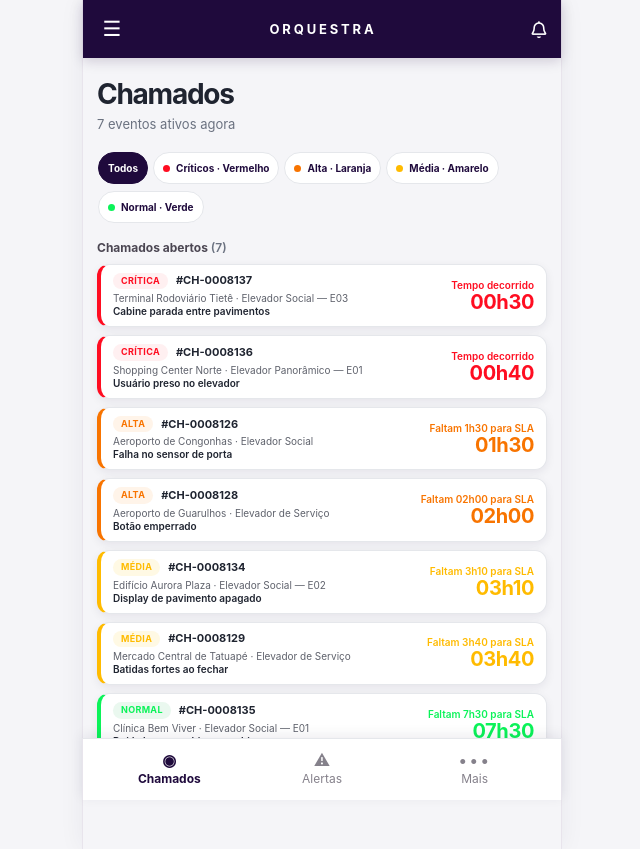
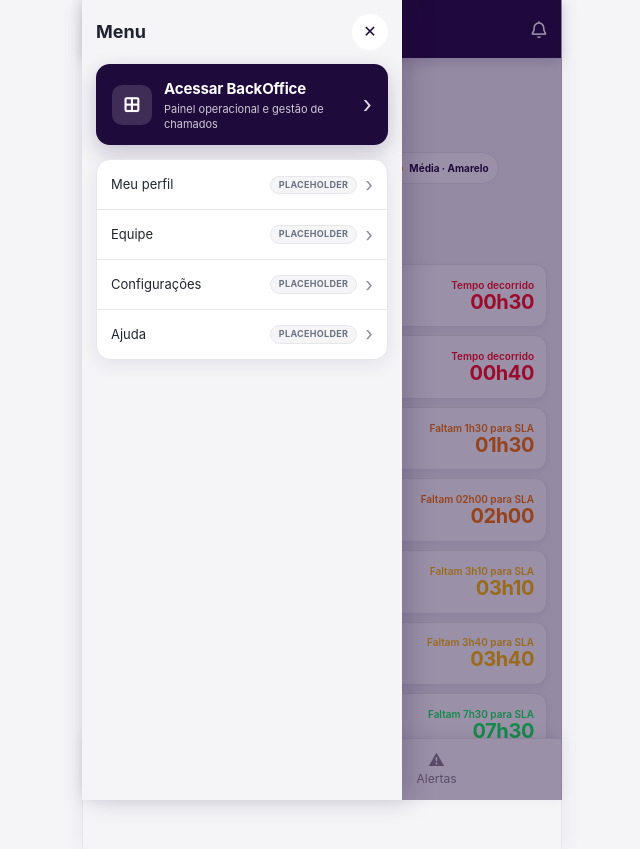
Before and after one commit to SinfoniaTech/Orquestra---Entrega-Acad-mica, a React (Vite) app: page / in a window 1280 px wide. Both pictures are taken after a click on the button "Menu". Shown: the whole page, without its empty margins (318-958 px from the left). Built offline with nearby package versions, Linux system fonts and the light colour scheme.

Commit message:
correcao do menu hamburguer

```diff
--- /dev/null
+++ b/src/components/MenuDrawer.jsx
@@ -0,0 +1,68 @@
+import { useEffect } from "react"
+import { Link } from "react-router-dom"
+import insights from "../data/insights.json"
+
+export default function MenuDrawer({ aberto, onFechar }) {
+  const opcoes = insights.more.opcoes
+  const acessoBackoffice = opcoes.find((opcao) => opcao.tipo === "rota")
+  const placeholders = opcoes.filter((opcao) => opcao.tipo !== "rota")
+
+  useEffect(() => {
+    if (!aberto) return
+    function aoTeclar(e) {
+      if (e.key === "Escape") onFechar()
+    }
+    document.addEventListener("keydown", aoTeclar)
+    return () => document.removeEventListener("keydown", aoTeclar)
+  }, [aberto, onFechar])
+
+  useEffect(() => {
+    if (!aberto) return
+    const anterior = document.body.style.overflow
+    document.body.style.overflow = "hidden"
+    return () => { document.body.style.overflow = anterior }
+  }, [aberto])
+
+  if (!aberto) return null
+
+  return (
+    <div className="menu-overlay" onClick={onFechar}>
+      <nav
+        className="menu-drawer"
+        aria-label="Menu principal"
+        onClick={(e) => e.stopPropagation()}
+      >
+        <div className="menu-drawer__header">
+          <strong>Menu</strong>
+          <button type="button" className="menu-drawer__close" onClick={onFechar} aria-label="Fechar menu">
+            ✕
+          </button>
+        </div>
+
+        {acessoBackoffice && (
+          <Link to={acessoBackoffice.href} className="more-cta" onClick={onFechar}>
+            <span className="more-cta__icon" aria-hidden="true">
+              <i className="fa-solid fa-table-cells-large"></i>
+            </span>
+            <span className="more-cta__text">
+              <strong>Acessar BackOffice</strong>
+              <small>Painel operacional e gestão de chamados</small>
+            </span>
+            <span className="more-cta__arrow" aria-hidden="true">›</span>
+          </Link>
+        )}
+
+        <div className="more-list">
+          {placeholders.map((opcao) => (
+            <div key={opcao.label} className="more-item">
+              <a href={opcao.href} className="more-link" onClick={onFechar}>
+                {opcao.label}
+                <span className="badge">placeholder</span>
+              </a>
+            </div>
+          ))}
+        </div>
+      </nav>
+    </div>
+  )
+}
--- a/src/layouts/AppShellLayout.jsx
+++ b/src/layouts/AppShellLayout.jsx
@@ -1,16 +1,27 @@
+import { useState } from 'react'
 import { Outlet, NavLink, Link } from 'react-router-dom'
+import MenuDrawer from '../components/MenuDrawer.jsx'
 
 // Layout principal da area Mobile: cabecalho, conteudo da rota (Outlet) e navegacao inferior.
 // Alternancia Mobile/Desktop: feita por rotas (decisao do Ciclo 2, sem modo automatico).
 //   Mobile  -> rotas de "/" (este layout)
 //   Desktop -> rotas de "/backoffice" (BackofficeLayout)
-//   Entrada no Desktop: botao "Acessar BackOffice" no Menu Mais; retorno: "Voltar ao app Mobile" na sidebar.
+//   Entrada no Desktop: botao "Acessar BackOffice" no menu hamburguer; retorno: "Voltar ao app Mobile" na sidebar.
 function AppShellLayout() {
+  const [menuAberto, setMenuAberto] = useState(false)
+
   return (
     <div className="app-root app-root--mobile">
       <header className="app-header">
-        {/* No original o botao de menu e apenas visual (sem acao) */}
-        <button className="header-start" type="button" aria-label="Abrir menu">Menu</button>
+        <button
+          className="header-start"
+          type="button"
+          aria-label="Abrir menu"
+          aria-expanded={menuAberto}
+          onClick={() => setMenuAberto(true)}
+        >
+          Menu
+        </button>
         <Link to='/' className="header-brand" aria-label="ORQUESTRA, início">ORQUESTRA</Link>
         <Link to='/alertas' className="bell-link" aria-label="Abrir alertas">
           <i className="fa-regular fa-bell" aria-hidden="true"></i>
@@ -22,8 +33,8 @@ function AppShellLayout() {
       <nav className="bottom-navigation" aria-label="Navegacao principal">
         <NavLink to='/' className='nav-link' end>Chamados</NavLink>
         <NavLink to='/alertas' className='nav-link'>Alertas</NavLink>
-        <NavLink to='/mais' className='nav-link'>Mais</NavLink>
       </nav>
+      <MenuDrawer aberto={menuAberto} onFechar={() => setMenuAberto(false)} />
     </div>
   )
 }
--- a/src/styles/global.css
+++ b/src/styles/global.css
@@ -141,7 +141,7 @@ select:focus-visible {
   right: 0;
   z-index: 100;
   display: grid;
-  grid-template-columns: repeat(3, 1fr);
+  grid-template-columns: repeat(2, 1fr);
   align-items: stretch;
   width: 100%;
   min-height: 62px;
@@ -174,12 +174,6 @@ select:focus-visible {
 .bottom-navigation .nav-link[href="/alertas"]::before {
   content: "\26A0";
   content: "\26A0" / "";
-}
-
-.bottom-navigation .nav-link[href="/mais"]::before {
-  content: "\2022\2022\2022";
-  content: "\2022\2022\2022" / "";
-  letter-spacing: 2px;
 }
 
 .bottom-navigation .nav-link.active,
@@ -246,3 +240,57 @@ select:focus-visible {
   color: #fff;
   background: var(--purple-2);
 }
+
+.menu-overlay {
+  position: fixed;
+  inset: 0;
+  z-index: 200;
+  background: rgba(31, 10, 60, .45);
+}
+
+.menu-drawer {
+  position: absolute;
+  top: 0;
+  bottom: 0;
+  left: 0;
+  width: min(82%, 320px);
+  padding: 14px;
+  overflow-y: auto;
+  background: var(--page);
+  box-shadow: 8px 0 24px rgba(31, 10, 60, .2);
+  animation: menu-slide-in .2s ease;
+}
+
+.menu-drawer__header {
+  display: flex;
+  align-items: center;
+  justify-content: space-between;
+  margin: 0 0 14px;
+  color: var(--ink);
+  font-size: 18px;
+}
+
+.menu-drawer__close {
+  width: 36px;
+  height: 36px;
+  border: 0;
+  border-radius: 50%;
+  color: var(--purple);
+  background: #fff;
+  font-size: 16px;
+  cursor: pointer;
+}
+
+@keyframes menu-slide-in {
+  from { transform: translateX(-100%); }
+  to { transform: translateX(0); }
+}
+
+@media (min-width: 600px) {
+  .menu-overlay {
+    left: 50%;
+    right: auto;
+    width: min(100%, 480px);
+    transform: translateX(-50%);
+  }
+}
```
